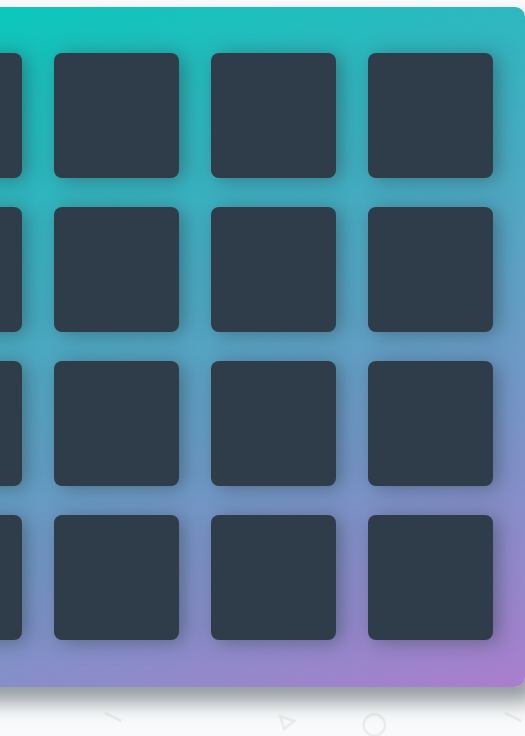
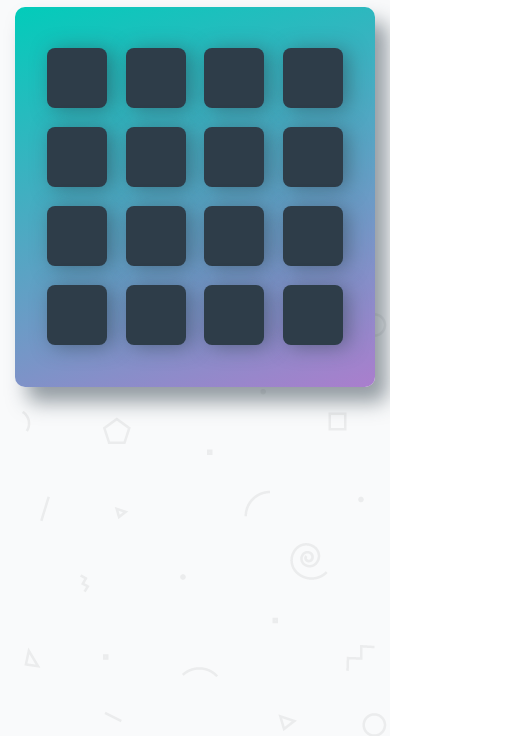
Before and after one commit to AlexandrPopa/udacity-memory-game, a plain HTML site: page index.html in a window 390 px wide. Shown: the part 108-844 px from the top of the page, 525 px wide, since content can reach past the window. Drawn offline with nearby package versions, Linux system fonts and the light colour scheme; a web font is replaced by a local one.

Commit message:
added support for smaller screens

```diff
--- a/css/app.css
+++ b/css/app.css
@@ -136,3 +136,24 @@ h1 {
 .modal-body {
   text-align: center;
 }
+
+@media (max-width: 880px) {
+  .deck {
+    width: 500px;
+  }
+  .deck .card {
+    width: 100px;
+    height: 100px;
+  }
+}
+
+@media (max-width: 600px) {
+  .deck {
+    width: 360px;
+    min-height: 380px;
+  }
+  .deck .card {
+    width: 60px;
+    height: 60px;
+  }
+}
```
